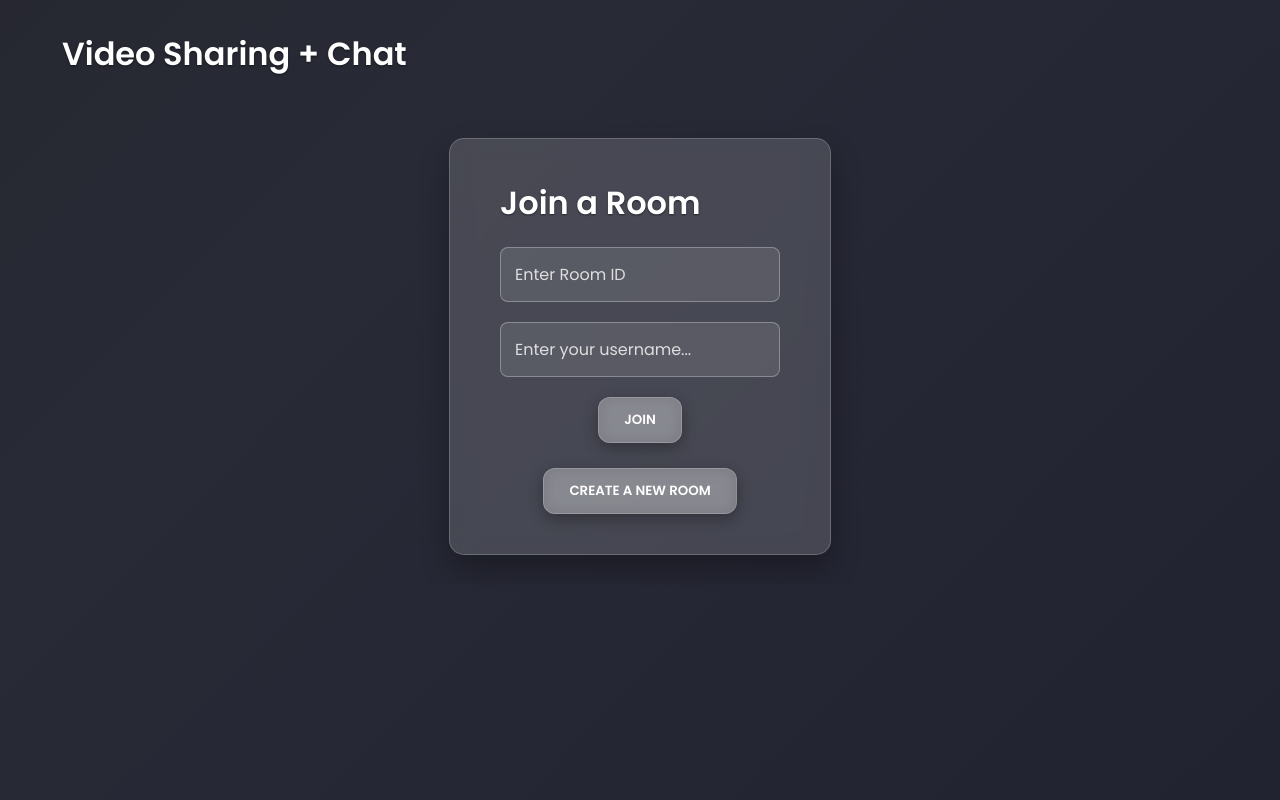
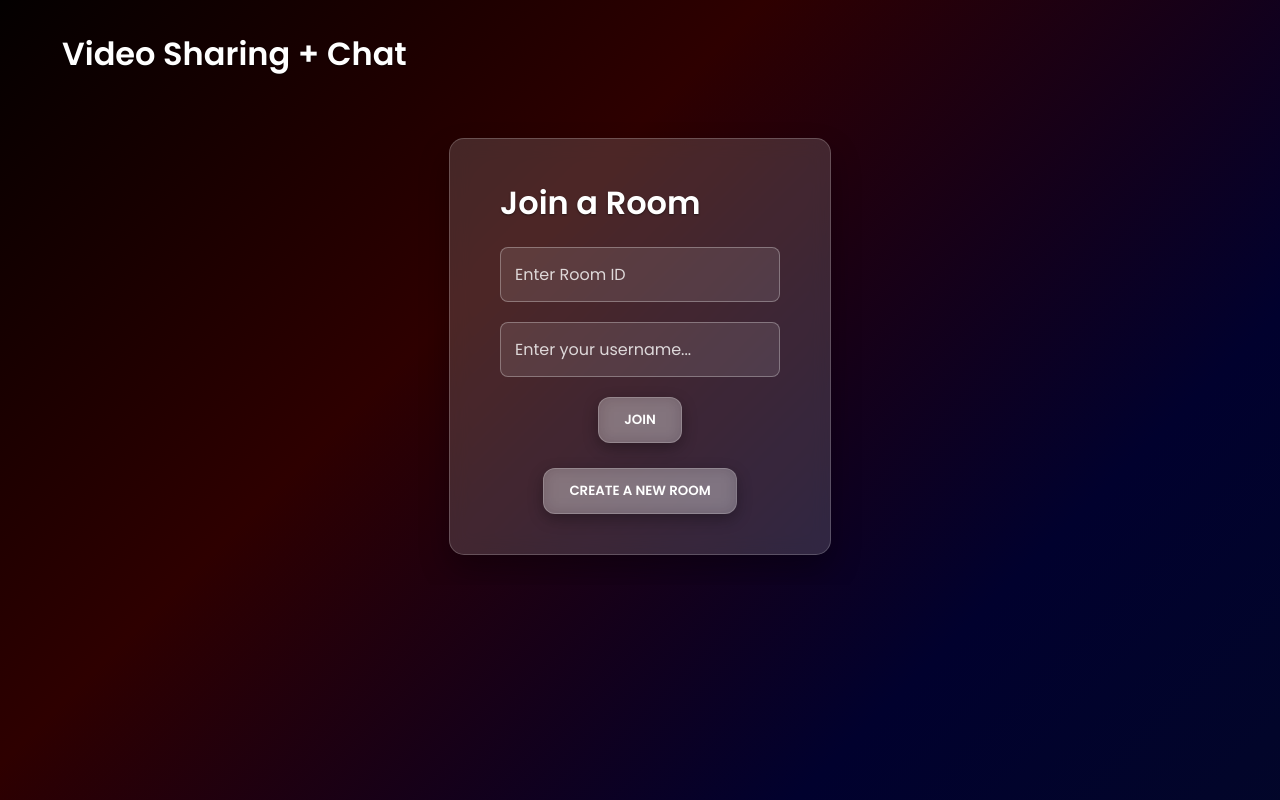
Before and after one commit to rudra-zsh/project-folder, a React (Vite) app in the folder video-sharing-frontend/: page / in a window 1280 px wide. Built offline with nearby package versions, Linux system fonts and the light colour scheme; no server answers.

Commit message:
Colourful css

```diff
--- a/video-sharing-frontend/src/styles.css
+++ b/video-sharing-frontend/src/styles.css
@@ -72,9 +72,9 @@ body {
   margin: 0;
   padding: 0;
   overflow: auto;
-  background: linear-gradient(-45deg, #1e1e2e, #282a36, #212121, #0f0f0f);
+  background: linear-gradient(-45deg,#0000, #15156b, #00001a, #003516, #00071f, #030926,#01012e,#2e0000 ,#000000, #000000);
   background-size: 400% 400%;
-  animation: gradientAnimation 10s ease infinite;
+  animation: gradientAnimation 1200s ease infinite;
   overflow-y: 100vh;
 }
 
@@ -302,47 +302,47 @@ h1, h2, h3 {
   border: 2px solid rgba(255,255,255,0.3);
   border-radius: 10px;
   box-shadow: 0px 0px 250px rgb(0, 98, 255);
-  box-shadow: 0 0 15px rgba(255, 0, 0, 0.7); /* Start with a red shadow */
+  box-shadow: 0 0 100px rgb(0, 0, 0); /* Start with a red shadow */
     animation: changeShadow 1800s infinite linear;
   align-content: center;
 }
-
+/*
 @keyframes changeShadow {
   0% {
-    box-shadow: 0 0 100px rgba(255, 0, 0, 0.7); /* Red */
+    box-shadow: 0 0 100px rgba(255, 0, 0, 0.7); /* Red
   }
   10% {
-    box-shadow: 0 0 100px rgba(255, 127, 0, 0.7); /* Orange */
+    box-shadow: 0 0 100px rgba(255, 127, 0, 0.7); /* Orange *
   }
   20% {
-    box-shadow: 0 0 100px rgba(255, 255, 0, 0.7); /* Yellow */
+    box-shadow: 0 0 100px rgba(255, 255, 0, 0.7); /* Yellow *
   }
   30% {
-    box-shadow: 0 0 100px rgba(127, 255, 0, 0.7); /* Light Green */
+    box-shadow: 0 0 100px rgba(127, 255, 0, 0.7); /* Light Green *
   }
   40% {
-    box-shadow: 0 0 100px rgba(0, 255, 0, 0.7); /* Green */
+    box-shadow: 0 0 100px rgba(0, 255, 0, 0.7); /* Green *
   }
   50% {
-    box-shadow: 0 0 100px rgba(0, 255, 255, 0.7); /* Cyan */
+    box-shadow: 0 0 100px rgba(0, 255, 255, 0.7); /* Cyan *
   }
   60% {
-    box-shadow: 0 0 100px rgba(0, 0, 255, 0.7); /* Blue */
+    box-shadow: 0 0 100px rgba(0, 0, 255, 0.7); /* Blue *
   }
   70% {
-    box-shadow: 0 0 100px rgba(75, 0, 130, 0.7); /* Indigo */
+    box-shadow: 0 0 100px rgba(75, 0, 130, 0.7); /* Indigo *
   }
   80% {
-    box-shadow: 0 0 100px rgba(238, 130, 238, 0.7); /* Violet */
+    box-shadow: 0 0 100px rgba(238, 130, 238, 0.7); /* Violet *
   }
   90% {
-    box-shadow: 0 0 100px rgba(255, 0, 255, 0.7); /* Magenta */
+    box-shadow: 0 0 100px rgba(255, 0, 255, 0.7); /* Magenta *
   }
   100% {
-    box-shadow: 0 0 100px rgba(255, 0, 0, 0.7); /* Red (back to start) */
+    box-shadow: 0 0 100px rgba(255, 0, 0, 0.7); /* Red (back to start) *
   }
 }
-
+*/
 
 .video-player button {
   @extend .glass-button;
```
